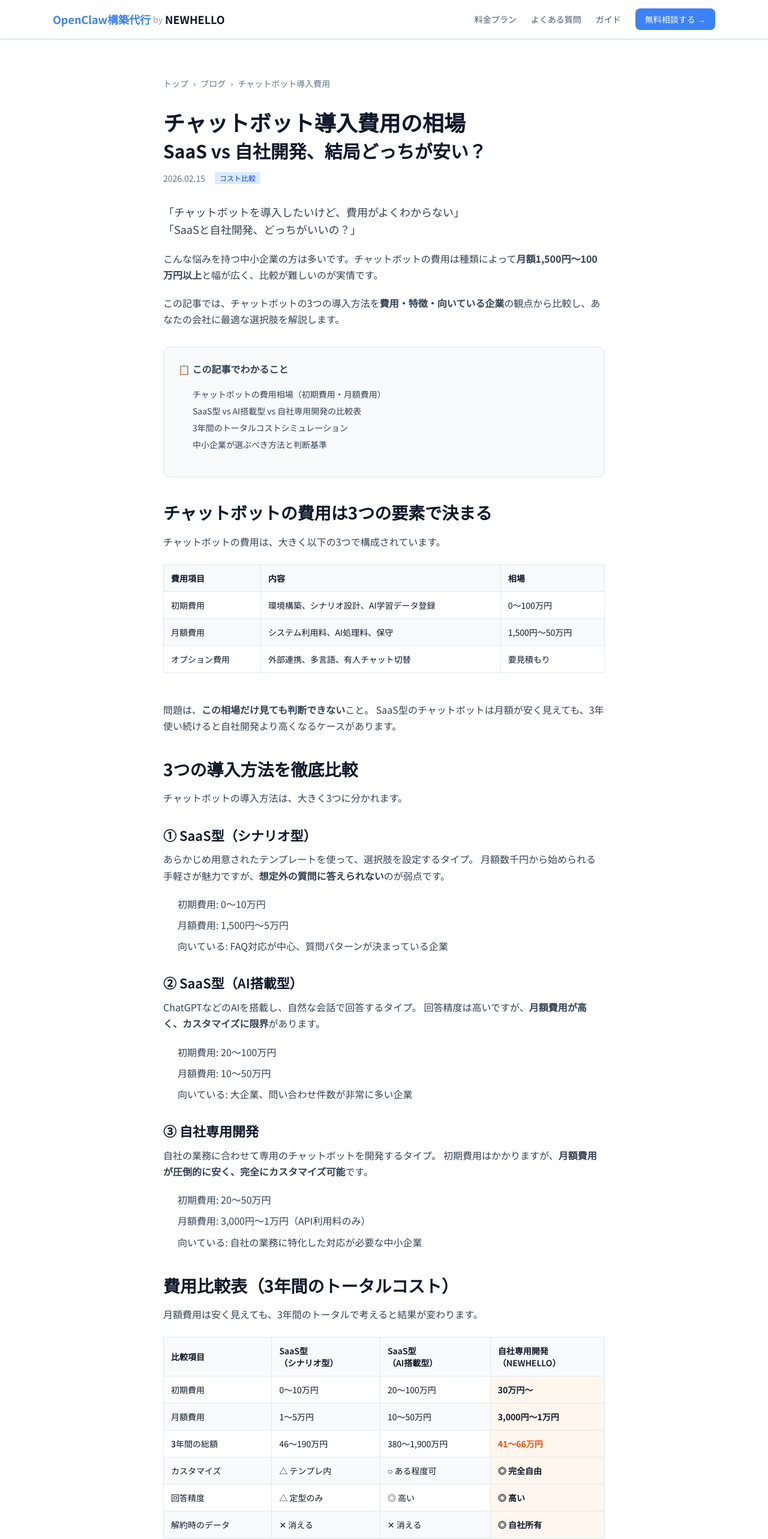
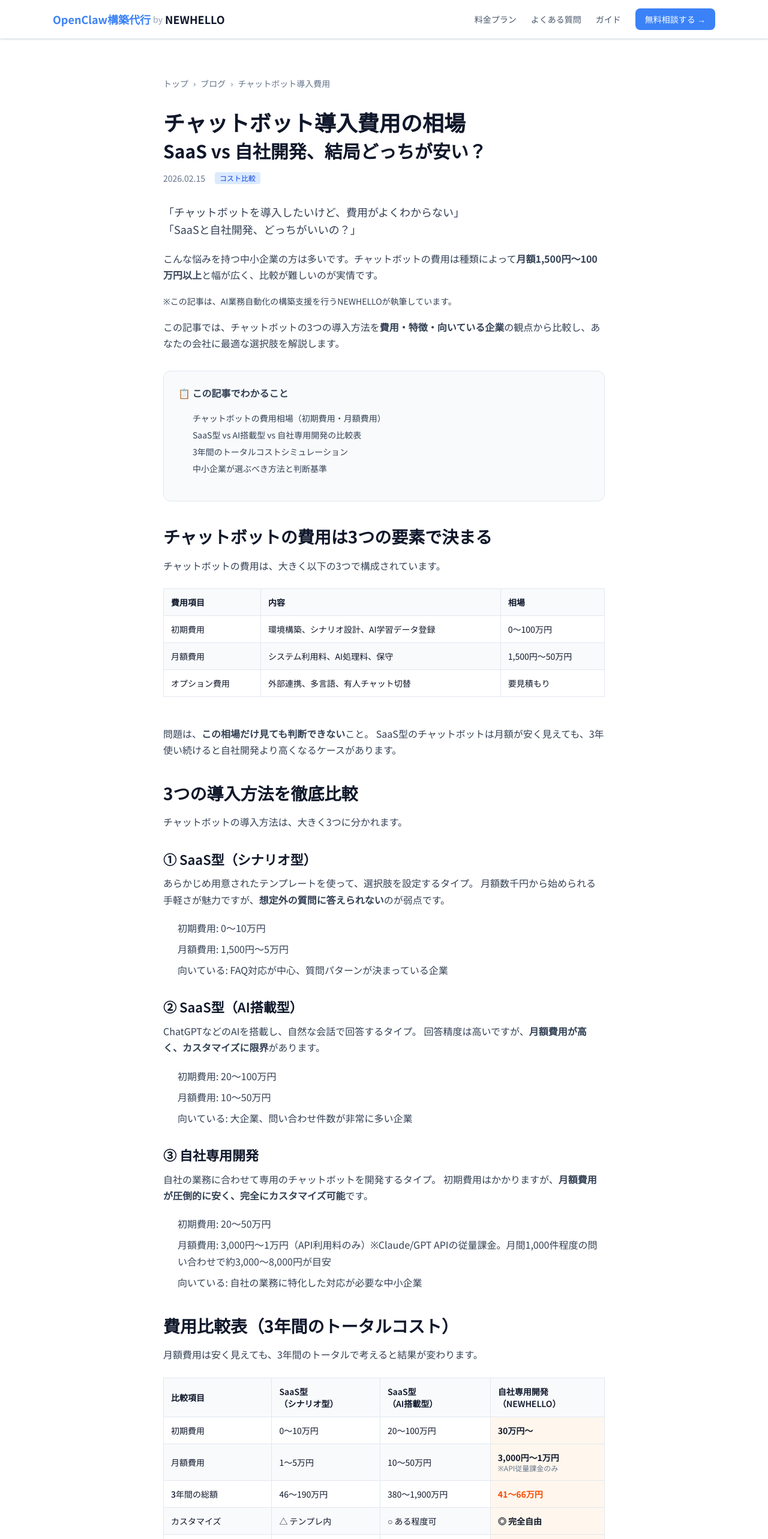
Before and after one commit to sntkmtnb/aimoneyguide, a Next.js app: page /blog/chatbot-cost in a window 1280 px wide. Shown: the top 2566 px of the page at 60% size. Built offline with nearby package versions, Linux system fonts and the light colour scheme.

Commit message:
fix: add author note + API cost annotation to chatbot-cost article

```diff
--- a/src/app/blog/chatbot-cost/page.tsx
+++ b/src/app/blog/chatbot-cost/page.tsx
@@ -61,6 +61,9 @@ export default function ChatbotCostPage() {
           こんな悩みを持つ中小企業の方は多いです。チャットボットの費用は種類によって
           <strong>月額1,500円〜100万円以上</strong>
           と幅が広く、比較が難しいのが実情です。
+        </p>
+        <p className="text-sm text-gray-500">
+          ※この記事は、AI業務自動化の構築支援を行うNEWHELLOが執筆しています。
         </p>
         <p>
           この記事では、チャットボットの3つの導入方法を<strong>費用・特徴・向いている企業</strong>
@@ -162,7 +165,7 @@ export default function ChatbotCostPage() {
         </p>
         <ul>
           <li>初期費用: 20〜50万円</li>
-          <li>月額費用: 3,000円〜1万円（API利用料のみ）</li>
+          <li>月額費用: 3,000円〜1万円（API利用料のみ）※Claude/GPT APIの従量課金。月間1,000件程度の問い合わせで約3,000〜8,000円が目安</li>
           <li>向いている: 自社の業務に特化した対応が必要な中小企業</li>
         </ul>
 
@@ -212,6 +215,7 @@ export default function ChatbotCostPage() {
                 <td className="border border-gray-300 px-3 py-2 text-center">10〜50万円</td>
                 <td className="border border-gray-300 px-3 py-2 text-center bg-orange-50 font-bold">
                   3,000円〜1万円
+                  <span className="block text-xs font-normal text-gray-500">※API従量課金のみ</span>
                 </td>
               </tr>
               <tr>
```
